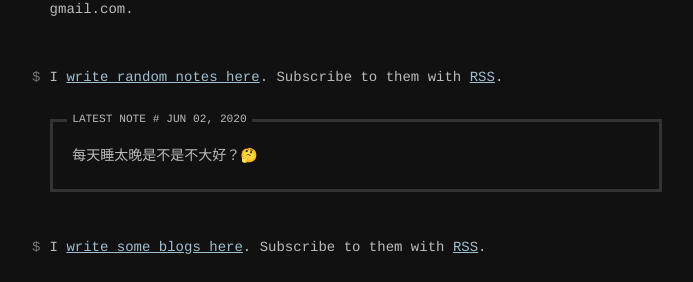
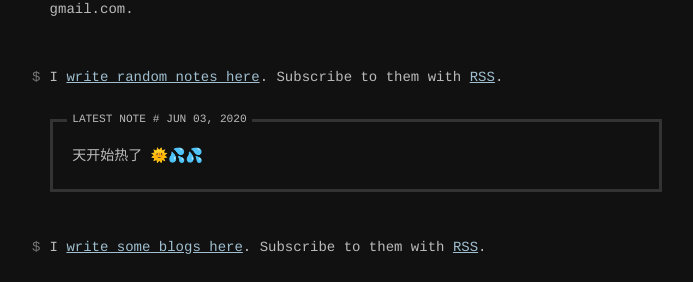
Before and after one commit to ssdr/site, a Jekyll site: the page built from index.html, in a window 1280 px wide. Shown: the part 277-559 px from the top of the page, without its empty margins (293-986 px from the left). Built offline with Jekyll 4.4.1, drawn with Linux system fonts in a browser that asks for light colours; comment, search, counter and statistics services are not loaded.

Commit message:
📝 Update an entry via micropub

```diff
--- a/_data/notes.yml
+++ b/_data/notes.yml
@@ -1,3 +1,7 @@
+- date: 2020/06/03 16:08
+  content: |
+    天开始热了 🌞💦💦
+
 - date: 2020/06/02 16:05
   content: |
     每天睡太晚是不是不大好？🤔
```
